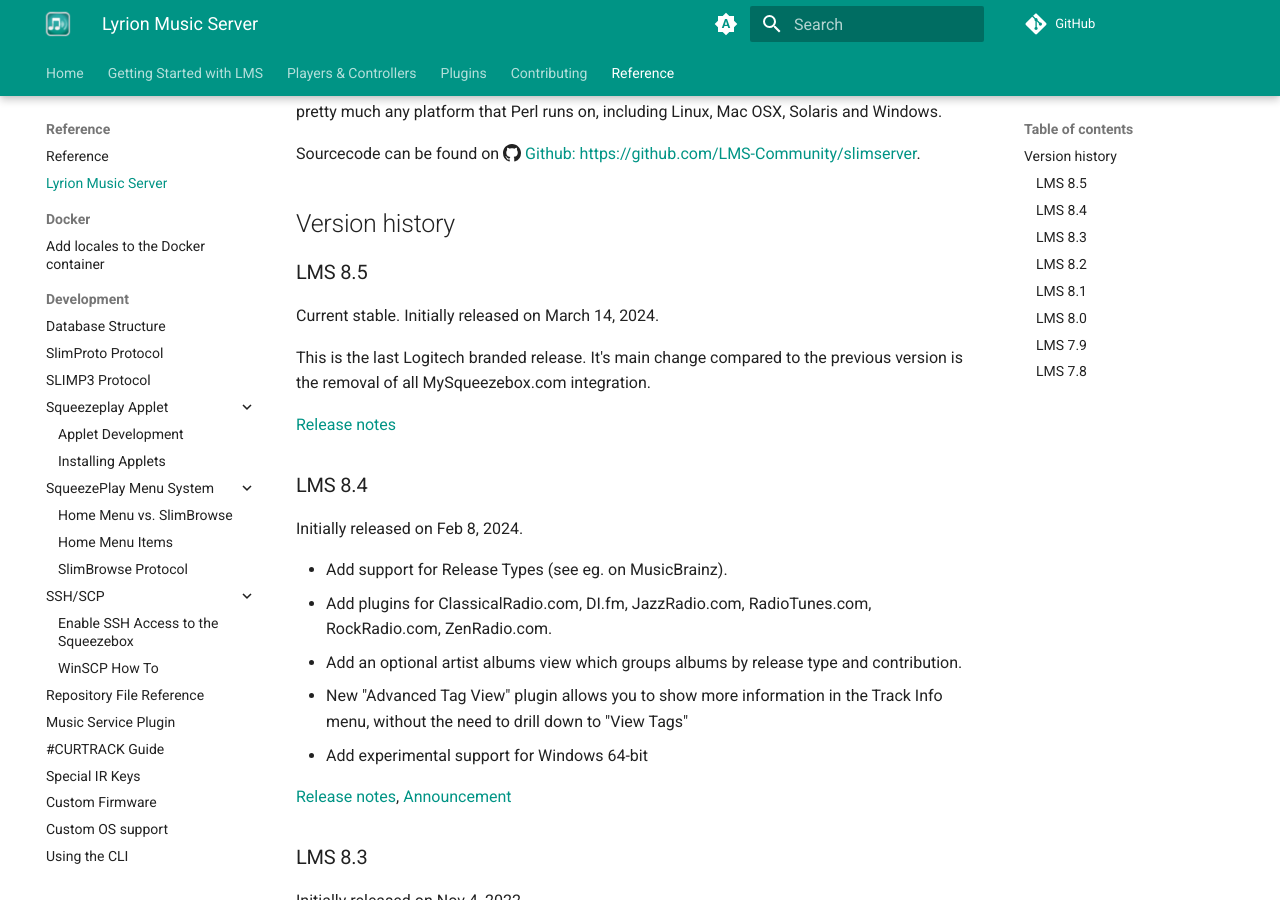
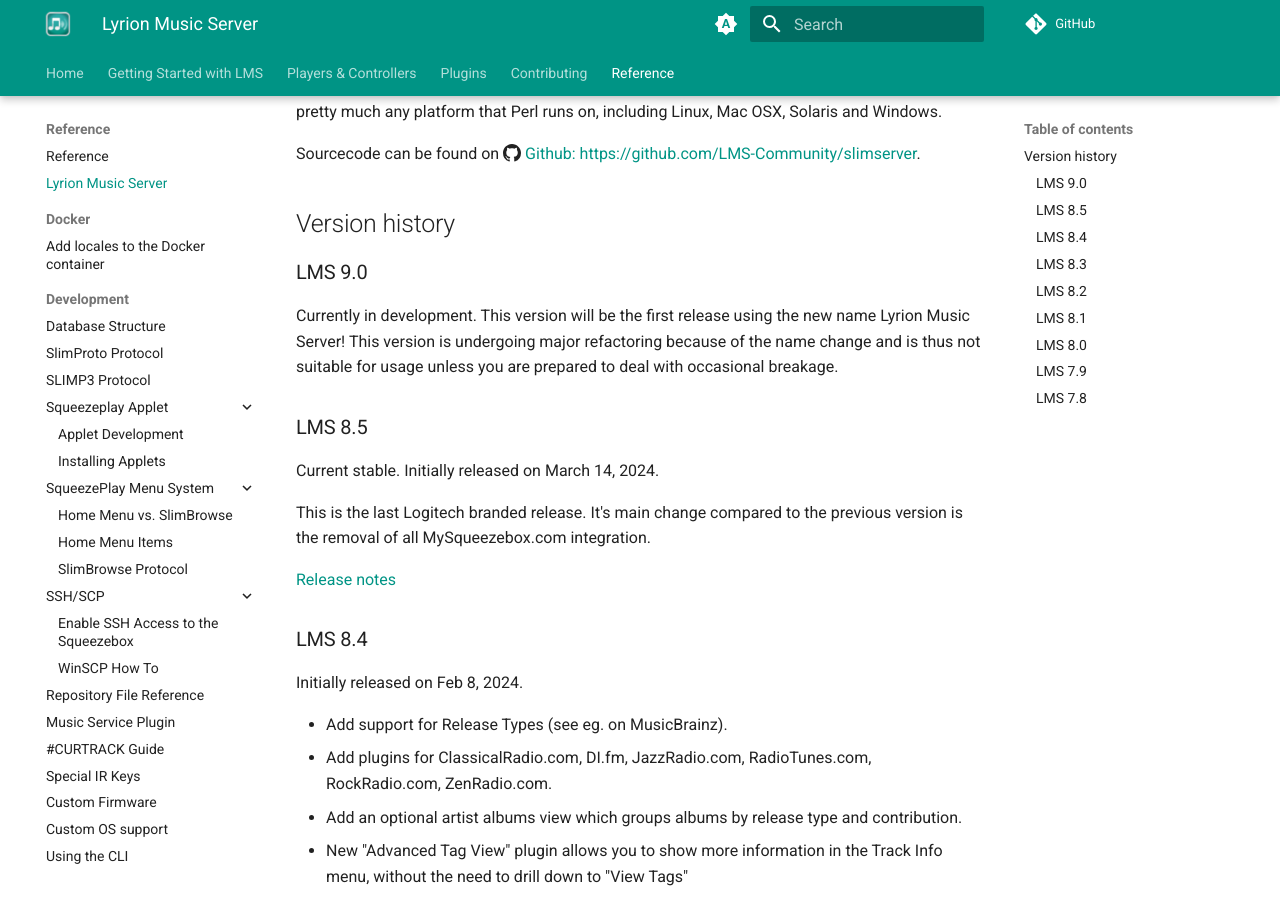
Before and after one commit to LMS-Community/lms-community.github.io, an MkDocs documentation site: the page built from docs/reference/lyrion-music-server.md, in a window 1280 px wide and 900 px high, scrolled down 391 px. Built offline with MkDocs 1.6.1 and Material for MkDocs 9.7.7, drawn with Linux system fonts in a browser that asks for light colours; plug-ins that fetch from the network failed and are left out; comment, search, counter and statistics services are not loaded.

Commit message:
Add text about LMS9 to version overview

```diff
--- a/docs/reference/lyrion-music-server.md
+++ b/docs/reference/lyrion-music-server.md
@@ -14,6 +14,10 @@
 Sourcecode can be found on :octicons-mark-github-16: [Github: https://github.com/LMS-Community/slimserver](https://github.com/LMS-Community/slimserver).
 
 ## Version history
+
+### LMS 9.0
+
+Currently in development. This version will be the first release using the new name Lyrion Music Server! This version is undergoing major refactoring because of the name change and is thus not suitable for usage unless you are prepared to deal with occasional breakage.
 
 ### LMS 8.5
 
```
